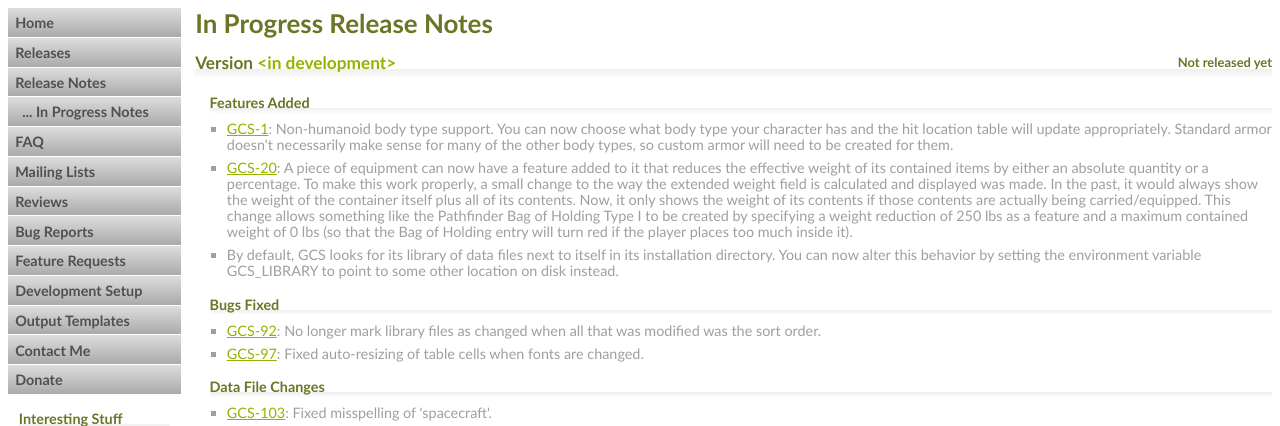
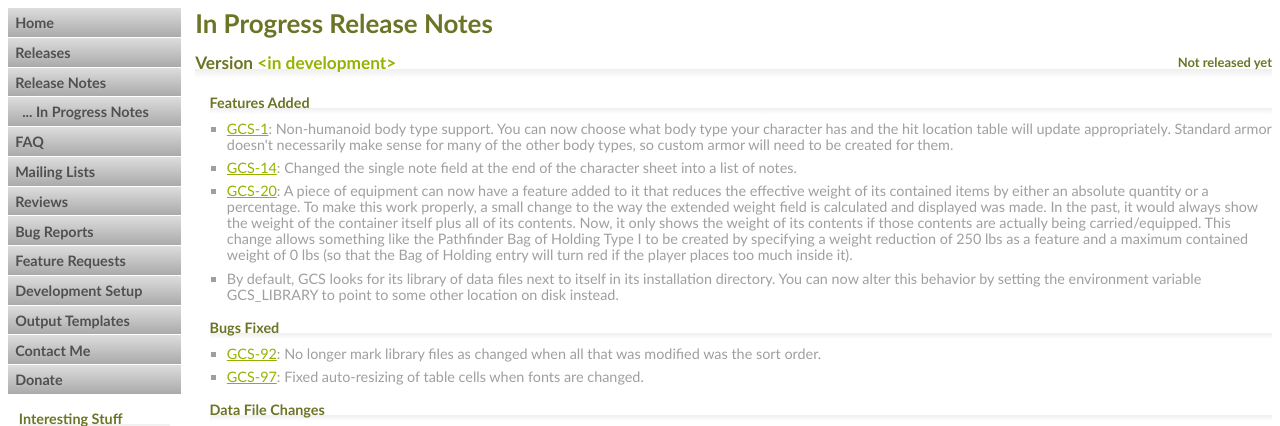
Before and after one commit to richardwilkes/gcs_web, a PHP site: page /in_progress_notes.php in a window 1280 px wide. Shown: the part 56-482 px from the top of the page. Run offline with PHP 8.4, Linux system fonts and the light colour scheme.

Commit message:
Update in-progress notes

```diff
--- a/in_progress_notes.php
+++ b/in_progress_notes.php
@@ -17,6 +17,7 @@
 						<li><a href="https://gurpscharactersheet.atlassian.net/browse/GCS-1">GCS-1</a>: Non-humanoid body type support. You can now choose what body type your character has and
 							the hit location table will update appropriately. Standard armor doesn't necessarily make sense for many of the other body types, so custom armor will need to be
 							created for them.</li>
+						<li><a href="https://gurpscharactersheet.atlassian.net/browse/GCS-14">GCS-14</a>: Changed the single note field at the end of the character sheet into a list of notes.</li>
 						<li><a href="https://gurpscharactersheet.atlassian.net/browse/GCS-20">GCS-20</a>: A piece of equipment can now have a feature added to it that reduces the effective weight
 							of its contained items by either an absolute quantity or a percentage. To make this work properly, a small change to the way the extended weight field is calculated and
 							displayed was made. In the past, it would always show the weight of the container itself plus all of its contents. Now, it only shows the weight of its contents if those
```
